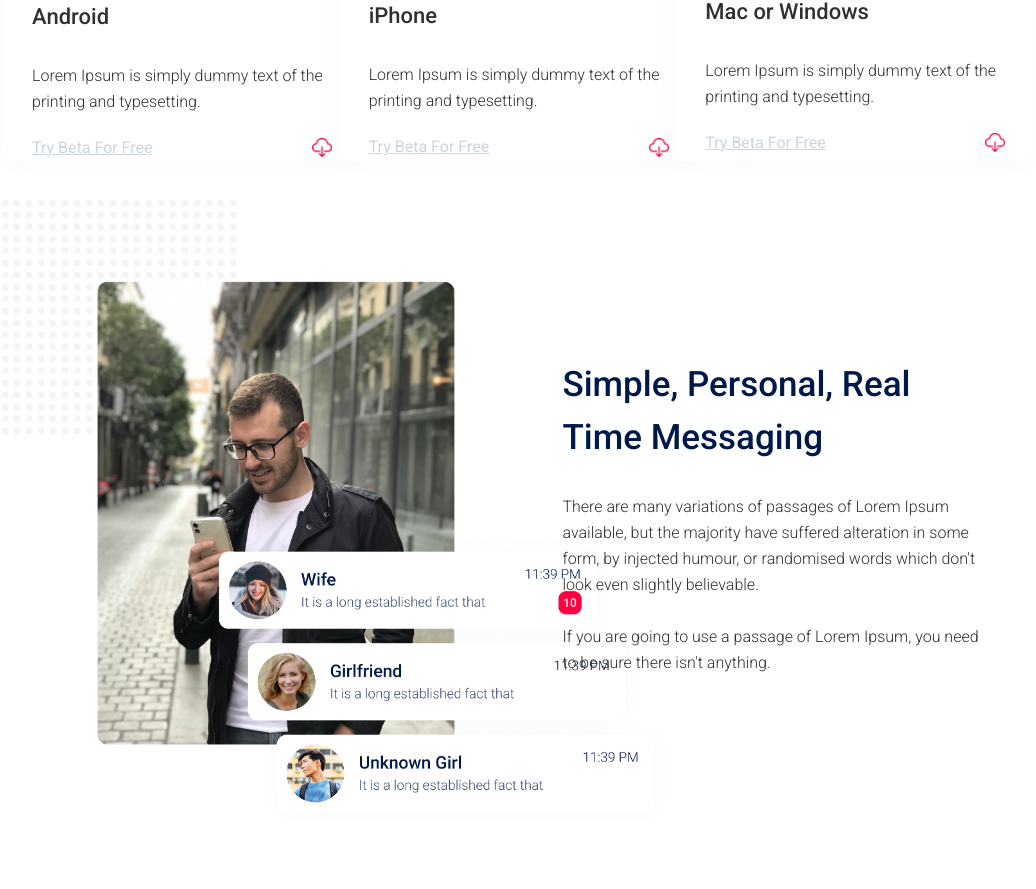
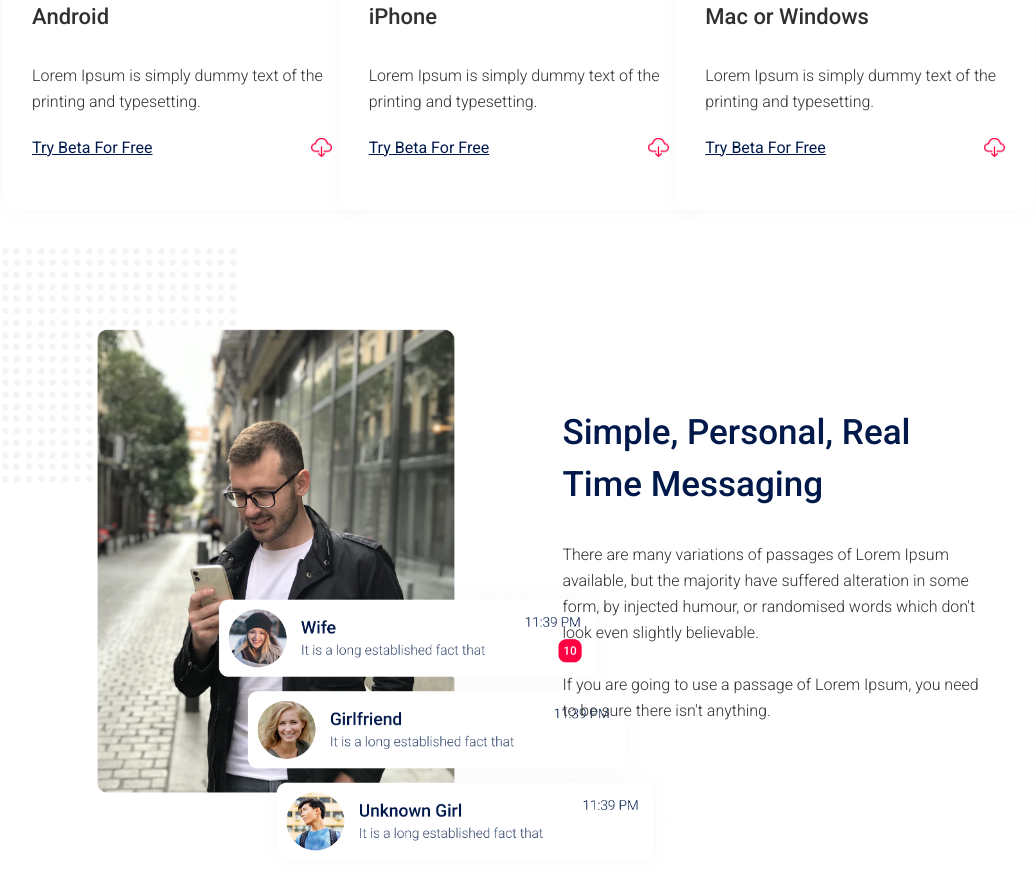
Before and after one commit to mahbubaly/Telegraph2, a React (Vite) app: page / in a window 1280 px wide. Shown: the part 970-1859 px from the top of the page, without its empty margins (148-1184 px from the left). Built offline with nearby package versions, Linux system fonts and the light colour scheme.

Commit message:
added-more-details

```diff
--- a/src/Components/Home/Home.jsx
+++ b/src/Components/Home/Home.jsx
@@ -56,20 +56,20 @@ const Home = () => {
 
                 {/* Card */}
                 <section>
-                    <div className='grid md:grid-cols-3 mt-[50px] lg:mt-[67px]  lg:px-[150px] mb-[38px]   grid-cols-1 gap-[30px]    '>
+                    <div className='grid md:grid-cols-3 mt-[50px] lg:mt-[67px]  lg:px-[150px] mb-[38px]   grid-cols-1 gap-[30px] '>
 
-                        <div className="card w-[280px] mx-auto lg:mx-0  lg:w-[360px] lg:h-[272px] lg:pb-[30px] lg:px-[30px] px-5 py-5 lg:pt-[36px] bg-[#FFF] CardShadow">
+                        <div className="card w-[280px] mx-auto lg:mx-0  lg:w-[360px]  lg:pb-[30px] lg:px-[30px] px-5 py-5 lg:pt-[36px] bg-[#FFF] CardShadow">
 
 
                             <img src={android} className='w-[39.922px] h-[47.918px] mb-5 lg:mb-[26px] ' alt="" />
                             <h1 className='lg:text-[22px] text-5 headwind font-medium mb-[15px] '>Android</h1>
                             <p className='headerPara lg:text-[16px] text-[14px] mb-5 lg:mt-[15px] space-y-5 lg:mb-[21px]'>Lorem Ipsum is simply dummy text of the printing and typesetting.</p>
 
-                            <div className="flex justify-between items-center ">
-                                <p className='  Try_link text-slate-300 text-[16px] underline font-normal hover:text-secondary '>
+                            <div className="flex justify-between items-center  mb-5">
+                                <p className='  Try_link font-normal text-secondary hover:text-primary text-[16px] underline   '>
                                     Try Beta For Free
                                 </p>
-                                <img src={downloadBtn} className='w-5 h-[19px]' alt="" />
+                                <img src={downloadBtn} className='w-[20.992px] h-[19px]' alt="" />
 
                             </div>
 
@@ -80,7 +80,7 @@ const Home = () => {
 
                         {/* 2 */}
 
-                        <div className="card w-[280px] mx-auto lg:mx-0  lg:w-[360px] lg:h-[272px] lg:pb-[30px] lg:px-[30px] px-5 py-5 lg:pt-[36px] bg-[#FFF] CardShadow">
+                        <div className="card w-[280px] mx-auto lg:mx-0  lg:w-[360px]  lg:pb-[30px] lg:px-[30px] px-5 py-5 lg:pt-[36px] bg-[#FFF] CardShadow">
 
 
                             <img src={apple} className='w-[34px] lg:w-[38.551px] h-[47.567px] mb-[26px]  ' alt="" />
@@ -88,10 +88,10 @@ const Home = () => {
                             <p className='headerPara lg:text-[16px] text-[14px] mb-5 lg:mt-[15px] space-y-5 lg:mb-[21px]'>Lorem Ipsum is simply dummy text of the printing and typesetting.</p>
 
                             <div className="flex justify-between items-center ">
-                                <p className='  Try_link text-slate-300 text-[16px] underline font-normal hover:text-secondary '>
+                                <p className='  Try_link font-normal text-secondary hover:text-primary  text-[16px] underline  '>
                                     Try Beta For Free
                                 </p>
-                                <img src={downloadBtn} className='w-5 h-[19px]' alt="" />
+                                <img src={downloadBtn} className='w-[20.992px] h-[19px]' alt="" />
 
                             </div>
 
@@ -100,7 +100,7 @@ const Home = () => {
                         {/* 3 */}
 
 
-                        <div className="card w-[280px] mx-auto lg:mx-0  lg:w-[360px] lg:h-[272px] lg:pb-[30px] lg:px-[30px] px-5 py-5 lg:pt-[36px] bg-[#FFF] CardShadow">
+                        <div className="card w-[280px] mx-auto lg:mx-0  lg:w-[360px]  lg:pb-[30px] lg:px-[30px] px-5 py-5 lg:pt-[36px] bg-[#FFF] CardShadow">
 
 
                             <img src={macOrWindows} className='lg:w-[101.229px] w-[88px]  lg:h-[47.567px] mb-[26px]  ' alt="" />
@@ -108,10 +108,10 @@ const Home = () => {
                             <p className='headerPara lg:text-[16px] text-[14px] mb-5 lg:mt-[15px] space-y-5 lg:mb-[21px]'>Lorem Ipsum is simply dummy text of the printing and typesetting.</p>
 
                             <div className="flex justify-between items-center ">
-                                <p className='  Try_link text-slate-300 text-[16px] underline font-normal hover:text-secondary '>
+                                <p className='  Try_link font-normal text-secondary hover:text-primary text-[16px] underline  '>
                                     Try Beta For Free
                                 </p>
-                                <img src={downloadBtn} className='w-5 h-[19px]' alt="" />
+                                <img src={downloadBtn} className='w-[20.992px] h-[19px]' alt="" />
 
                             </div>
 
```
